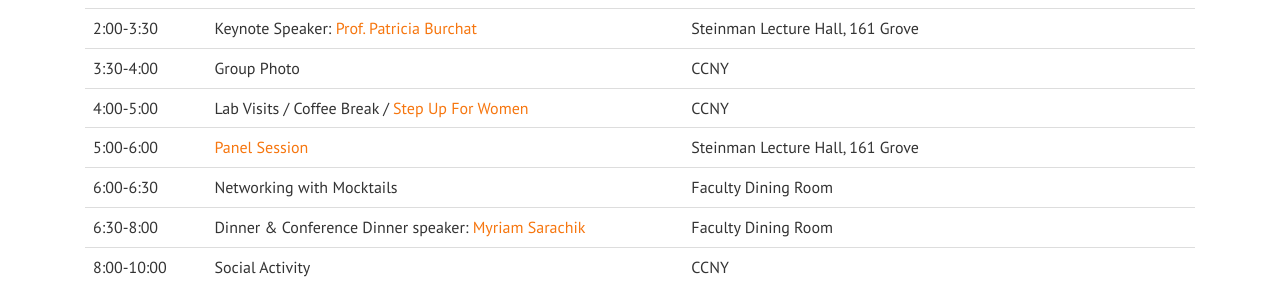
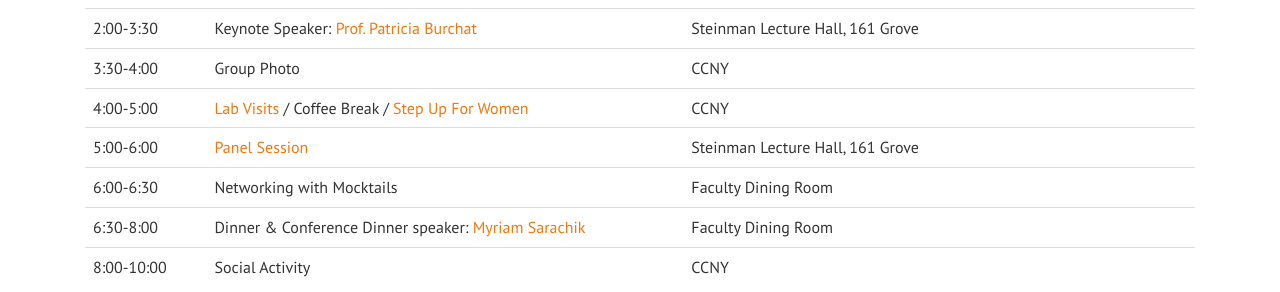
Before and after one commit to cuwip-nyc/cuwip-nyc.github.io, a Jekyll site: the page built from schedule.html, in a window 1280 px wide and 900 px high, scrolled down 1016 px. Shown: the part 162-454 px from the top of the window. Built offline with Jekyll 4.4.1, drawn with Linux system fonts in a browser that asks for light colours; nearby versions of some CDN libraries; part of the change alters nothing that is shown.

```diff
--- a/schedule.html
+++ b/schedule.html
@@ -47,7 +47,7 @@ order: 3
 <tr><td>1:00-2:00</td><td>Travel To CCNY</td><td>Buses leave from Broadway/119 St starting at 1pm</td><td></td></tr>
 <tr><td>2:00-3:30</td><td>Keynote Speaker: <a href="{{site.baseurl}}/events/#keynoteTalk">Prof. Patricia Burchat</a> </td><td>Steinman Lecture Hall, 161 Grove</td><td></td></tr>
 <tr><td>3:30-4:00</td><td>Group Photo</td><td>CCNY</td><td></td></tr>
-<tr><td>4:00-5:00</td><td>Lab Visits / Coffee Break / <a href="{{site.baseurl}}/events/#stepUp">Step Up For Women</a></td><td>CCNY</td><td></td></tr>
+<tr><td>4:00-5:00</td><td><a href="{{site.baseurl}}/events/#ccnyTours">Lab Visits</a> / Coffee Break / <a href="{{site.baseurl}}/events/#stepUp">Step Up For Women</a></td><td>CCNY</td><td></td></tr>
 <tr><td>5:00-6:00</td><td><a href="{{site.baseurl}}/speakers/#panelSession">Panel Session</a></td><td>Steinman Lecture Hall, 161 Grove</td><td></td></tr>
 <tr><td>6:00-6:30</td><td>Networking with Mocktails</td><td>Faculty Dining Room</td><td></td></tr>
 <tr><td>6:30-8:00</td><td>Dinner & Conference	Dinner speaker: <a href="{{site.baseurl}}/speakers/#dinnerSpeaker">Myriam Sarachik</a></td><td>Faculty Dining Room</td><td></td></tr>
```
Also changed, not shown: 1 other file.
